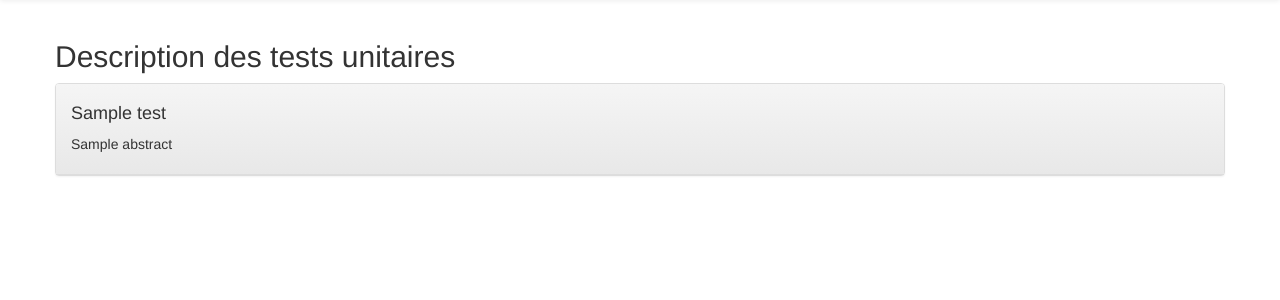
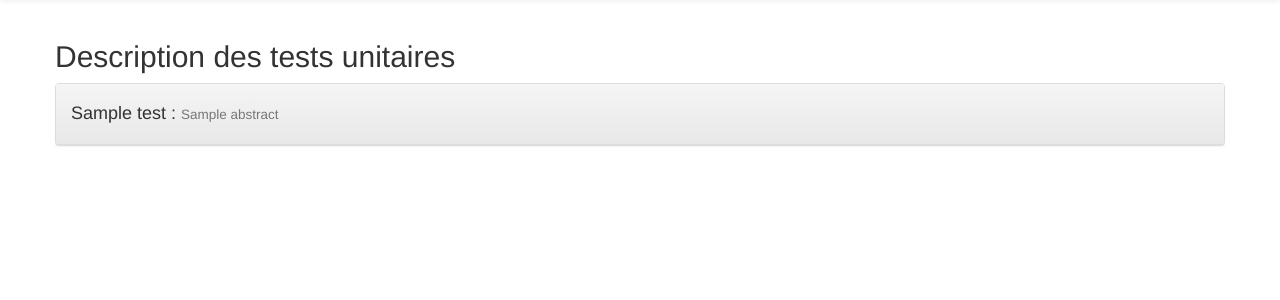
Before and after one commit to geobretagne/mdchecker, a Flask app: template mdchecker/templates/test_description.html in a window 1280 px wide. Shown: the part 51-351 px from the top of the page. Run offline with Flask 2, Linux system fonts and the light colour scheme; the template is opened without the code that fills it: most values are stand-ins (such as "Sample title", 1, 10 or a date in 2020); parts of the project's set-up code (start-up, migrations or seed data) failed here and were passed over; some libraries are stand-ins or nearby versions.

Commit message:
Style improvement of test description page

```diff
--- a/mdchecker/templates/test_description.html
+++ b/mdchecker/templates/test_description.html
@@ -27,12 +27,11 @@
     <h2>Description des tests unitaires</h2>
 
     {% for ut in tests %}
-    <div class="panel panel-default">
+    <div class="panel panel-default small">
         <div class="panel-heading"
              data-toggle="collapse" data-target="#collapse-{{ut.name}}"
              aria-expanded="false" aria-controls="collapse-{{ut.name}}">
-            <h4>{{ut.name}}</h4>
-            <p>{{ut.abstract}}</p>
+            <h4>{{ut.name}}&nbsp: <small>{{ut.abstract}}</small></h4>
         </div>
         <div class="panel-collapse collapse" id="collapse-{{ut.name}}">
 
```
